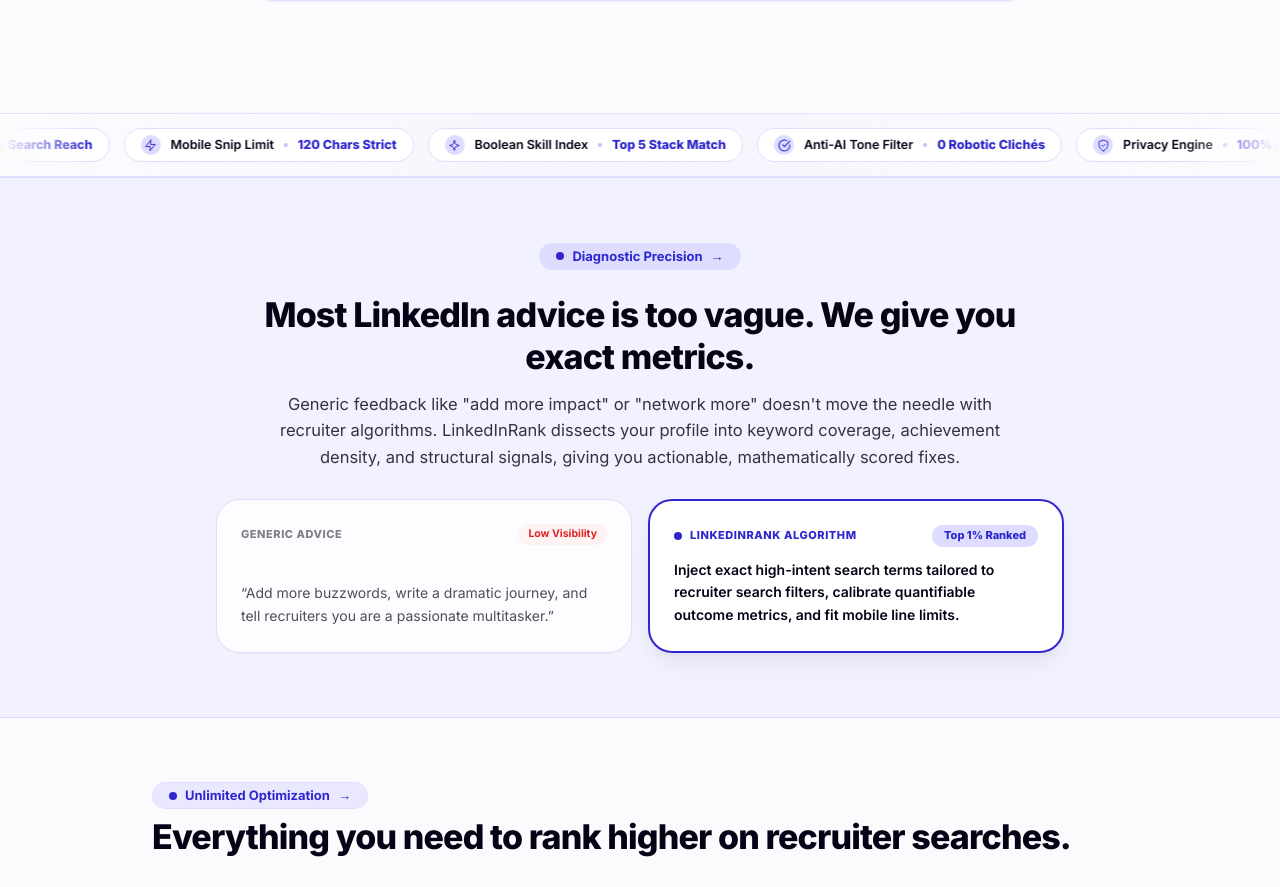
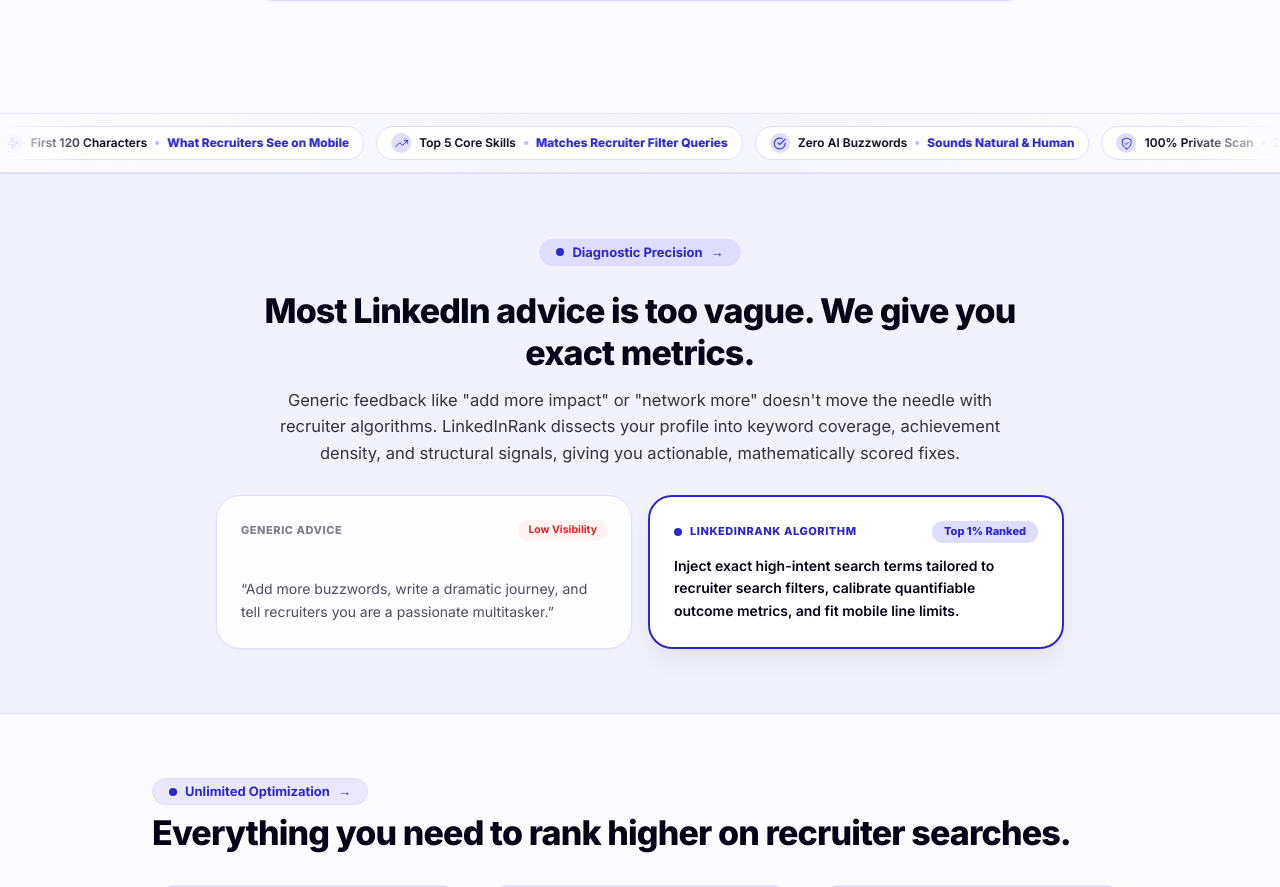
Before and after one commit to bhavishyasingla1/linkedinrank, a Next.js app: page / in a window 1280 px wide. Shown: the part 1087-1974 px from the top of the page. Built offline with nearby package versions, Linux system fonts and the light colour scheme.

Commit message:
fix: ensure smooth continuous marquee animation and simplify signal text for everyday users

```diff
--- a/app/globals.css
+++ b/app/globals.css
@@ -443,7 +443,7 @@
   }
 }
 
-@keyframes marqueeTrack {
+@keyframes marqueeScroll {
   0% {
     transform: translate3d(0, 0, 0);
   }
@@ -452,13 +452,11 @@
   }
 }
 
-.animate-marquee-track {
-  animation: marqueeTrack 32s linear infinite;
+.animate-marquee-scroll {
+  display: flex;
+  flex-shrink: 0;
+  animation: marqueeScroll 28s linear infinite;
   will-change: transform;
-}
-
-.group:hover .animate-marquee-track {
-  animation-play-state: paused;
 }
 
 @keyframes shimmer {
--- a/components/LiveRecruiterSignalsMarquee.tsx
+++ b/components/LiveRecruiterSignalsMarquee.tsx
@@ -1,33 +1,33 @@
 'use client'
 
-import { SparklesIcon, CheckCircleIcon, ZapIcon, SearchIcon, FlameIcon, ShieldCheckIcon } from '@/components/ui/Icons'
+import { CheckCircleIcon, ZapIcon, SearchIcon, FlameIcon, ShieldCheckIcon, TrendingUpIcon, UserCheckIcon } from '@/components/ui/Icons'
 
 const SIGNALS = [
-    { label: 'Role Discoverability', value: '40% Recruiter Weight', icon: <SearchIcon size={13} className="text-[#2f27ce]" /> },
-    { label: 'CAR Impact Metrics', value: '3.2x Search Reach', icon: <FlameIcon size={13} className="text-[#2f27ce]" /> },
-    { label: 'Mobile Snip Limit', value: '120 Chars Strict', icon: <ZapIcon size={13} className="text-[#2f27ce]" /> },
-    { label: 'Boolean Skill Index', value: 'Top 5 Stack Match', icon: <SparklesIcon size={13} className="text-[#2f27ce]" /> },
-    { label: 'Anti-AI Tone Filter', value: '0 Robotic Clichés', icon: <CheckCircleIcon size={13} className="text-[#2f27ce]" /> },
-    { label: 'Privacy Engine', value: '100% In-Memory Audit', icon: <ShieldCheckIcon size={13} className="text-[#2f27ce]" /> },
-    { label: 'Recruiter Filter Sync', value: 'ATS Search Ready', icon: <SearchIcon size={13} className="text-[#2f27ce]" /> },
-    { label: 'Benchmark Standard', value: 'Top 1% Profiles', icon: <FlameIcon size={13} className="text-[#2f27ce]" /> },
+    { label: 'Target Job Title', value: 'Most Searched by Recruiters', icon: <SearchIcon size={13} className="text-[#2f27ce]" /> },
+    { label: 'Numbers in Experience', value: '3x More Profile Views', icon: <FlameIcon size={13} className="text-[#2f27ce]" /> },
+    { label: 'First 120 Characters', value: 'What Recruiters See on Mobile', icon: <ZapIcon size={13} className="text-[#2f27ce]" /> },
+    { label: 'Top 5 Core Skills', value: 'Matches Recruiter Filter Queries', icon: <TrendingUpIcon size={13} className="text-[#2f27ce]" /> },
+    { label: 'Zero AI Buzzwords', value: 'Sounds Natural & Human', icon: <CheckCircleIcon size={13} className="text-[#2f27ce]" /> },
+    { label: '100% Private Scan', value: 'Zero Data Saved or Stored', icon: <ShieldCheckIcon size={13} className="text-[#2f27ce]" /> },
+    { label: 'ATS Keyword Match', value: 'Passes Automated Screening', icon: <SearchIcon size={13} className="text-[#2f27ce]" /> },
+    { label: 'Top 1% Benchmark', value: 'Scored Against Real Hires', icon: <UserCheckIcon size={13} className="text-[#2f27ce]" /> },
 ]
 
 export default function LiveRecruiterSignalsMarquee() {
     return (
-        <div className="relative w-full overflow-hidden py-3.5 border-y border-[#dedcff]/80 bg-gradient-to-r from-[#fbfbfe] via-[#dedcff]/20 to-[#fbfbfe] select-none group">
-            {/* Left & Right Gradient Fade Masks for luxury edge blending */}
+        <div className="relative w-full overflow-hidden py-3 border-y border-[#dedcff]/80 bg-gradient-to-r from-[#fbfbfe] via-[#dedcff]/20 to-[#fbfbfe] select-none">
+            {/* Left & Right Gradient Fade Masks */}
             <div className="absolute left-0 top-0 bottom-0 w-12 sm:w-24 bg-gradient-to-r from-[#fbfbfe] to-transparent z-10 pointer-events-none" />
             <div className="absolute right-0 top-0 bottom-0 w-12 sm:w-24 bg-gradient-to-l from-[#fbfbfe] to-transparent z-10 pointer-events-none" />
 
-            {/* Seamless Double Track Marquee Loop */}
+            {/* Continuous Smooth Infinite Marquee */}
             <div className="flex w-max">
                 {/* Track 1 */}
-                <div className="flex shrink-0 items-center gap-3.5 pr-3.5 animate-marquee-track">
+                <div className="flex shrink-0 items-center gap-3 pr-3 animate-marquee-scroll">
                     {SIGNALS.map((signal, i) => (
                         <div
                             key={`t1-${i}`}
-                            className="inline-flex items-center justify-center text-center gap-2.5 px-4 py-1.5 rounded-full bg-white border border-[#dedcff] shadow-2xs text-[12.5px] font-bold whitespace-nowrap leading-none transition-all hover:border-[#2f27ce] cursor-default"
+                            className="inline-flex items-center justify-center text-center gap-2 px-3.5 py-1.5 rounded-full bg-white border border-[#dedcff] shadow-2xs text-[12px] font-bold whitespace-nowrap leading-none transition-all cursor-default"
                         >
                             <span className="w-5 h-5 rounded-full bg-[#dedcff] flex items-center justify-center shrink-0">
                                 {signal.icon}
@@ -40,11 +40,11 @@
                 </div>
 
                 {/* Track 2 (Exact Duplicate for Continuous Loop) */}
-                <div className="flex shrink-0 items-center gap-3.5 pr-3.5 animate-marquee-track" aria-hidden="true">
+                <div className="flex shrink-0 items-center gap-3 pr-3 animate-marquee-scroll" aria-hidden="true">
                     {SIGNALS.map((signal, i) => (
                         <div
                             key={`t2-${i}`}
-                            className="inline-flex items-center justify-center text-center gap-2.5 px-4 py-1.5 rounded-full bg-white border border-[#dedcff] shadow-2xs text-[12.5px] font-bold whitespace-nowrap leading-none transition-all hover:border-[#2f27ce] cursor-default"
+                            className="inline-flex items-center justify-center text-center gap-2 px-3.5 py-1.5 rounded-full bg-white border border-[#dedcff] shadow-2xs text-[12px] font-bold whitespace-nowrap leading-none transition-all cursor-default"
                         >
                             <span className="w-5 h-5 rounded-full bg-[#dedcff] flex items-center justify-center shrink-0">
                                 {signal.icon}
--- a/components/ui/Icons.tsx
+++ b/components/ui/Icons.tsx
@@ -830,3 +830,23 @@
         </svg>
     )
 }
+
+export function AwardIcon({ size = 16, className = '', ...props }: IconProps) {
+    return (
+        <svg
+            width={size}
+            height={size}
+            viewBox="0 0 24 24"
+            fill="none"
+            stroke="currentColor"
+            strokeWidth="1.75"
+            strokeLinecap="round"
+            strokeLinejoin="round"
+            className={className}
+            {...props}
+        >
+            <circle cx="12" cy="8" r="7" />
+            <polyline points="8.21 13.89 7 23 12 20 17 23 15.79 13.88" />
+        </svg>
+    )
+}
```
